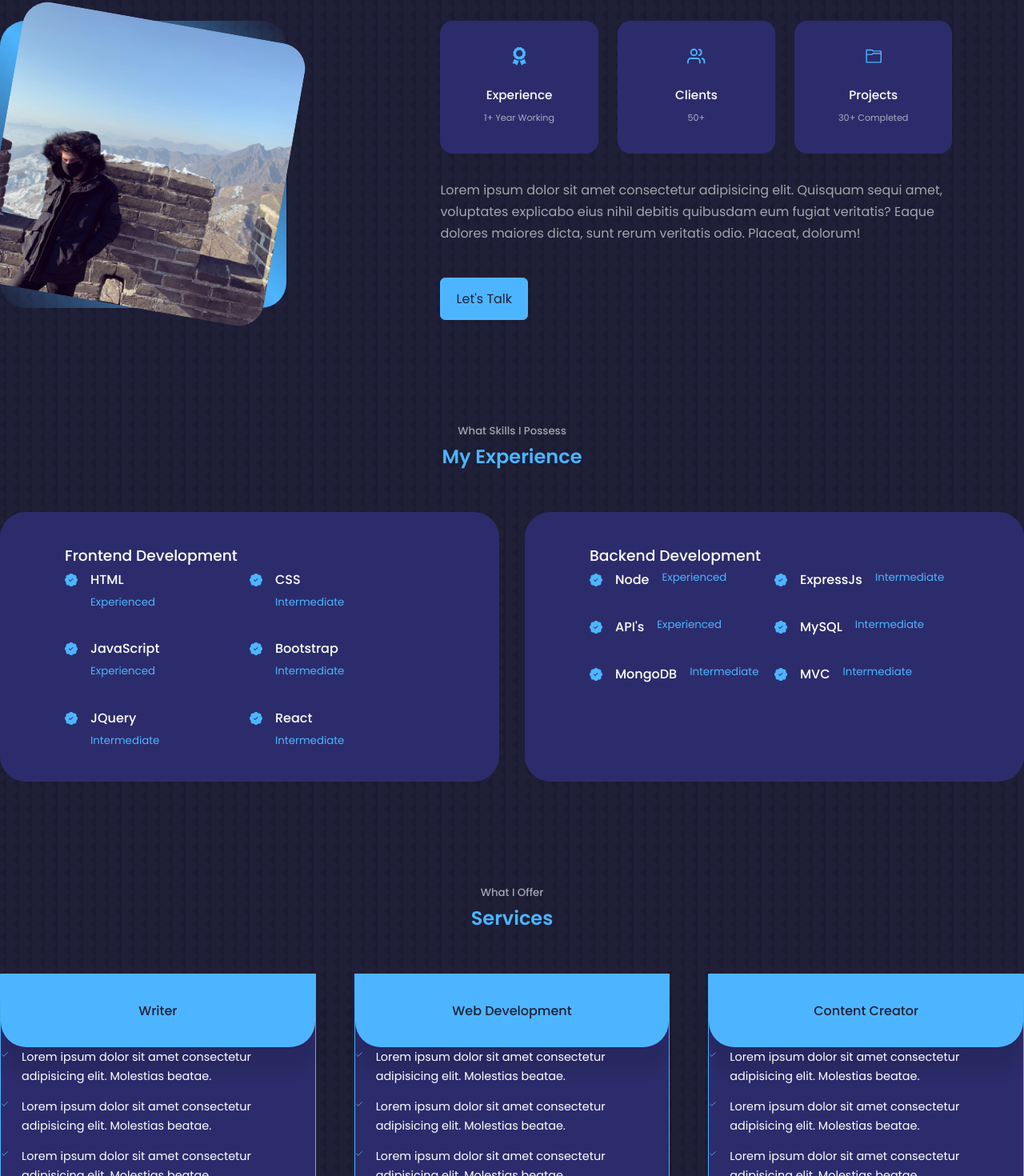
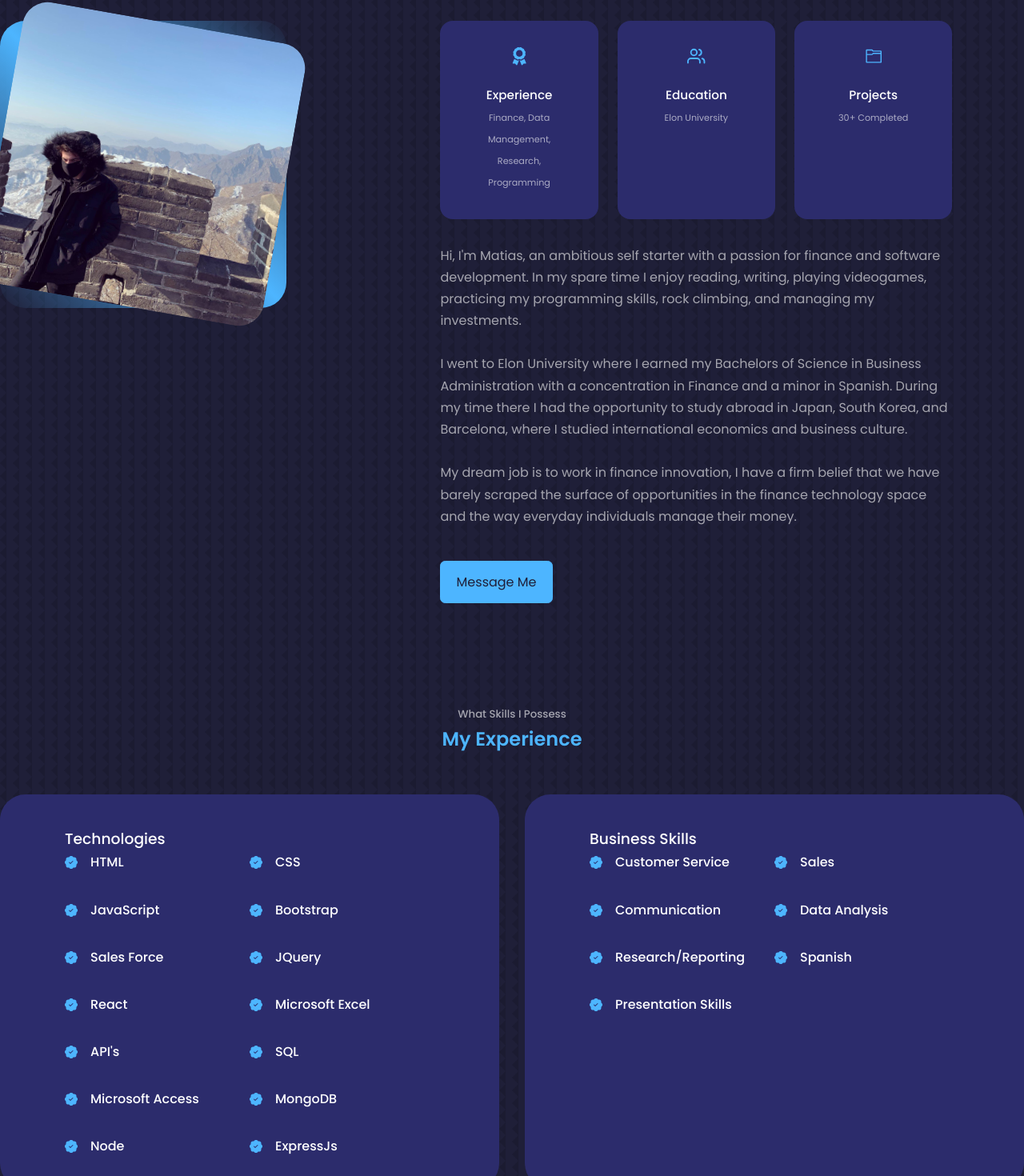
Before and after one commit to Titoxox97/react-portfolio-mysite, a React (Create React App) app: page / in a window 1280 px wide. Shown: the part 1013-2483 px from the top of the page at 80% size. Built offline with nearby package versions, Linux system fonts and the light colour scheme.

Commit message:
contents

```diff
--- a/src/components/about/About.jsx
+++ b/src/components/about/About.jsx
@@ -23,13 +23,13 @@ const About = () => {
                         <article className='about__card'>
                             <FaAward className='about__icon' />
                             <h5>Experience</h5>
-                            <small>1+ Year Working</small>
+                            <small>Finance, Data Management, Research, Programming</small>
                         </article>
 
                         <article className='about__card'>
                             <FiUsers className='about__icon' />
-                            <h5>Clients</h5>
-                            <small>50+</small>
+                            <h5>Education</h5>
+                            <small>Elon University</small>
                         </article>
 
                         <article className='about__card'>
@@ -41,10 +41,13 @@ const About = () => {
                     </div>
 
                     <p>
-                        Lorem ipsum dolor sit amet consectetur adipisicing elit. Quisquam sequi amet, voluptates explicabo eius nihil debitis quibusdam eum fugiat veritatis? Eaque dolores maiores dicta, sunt rerum veritatis odio. Placeat, dolorum!
+                        Hi, I'm Matias, an ambitious self starter with a passion for finance and software development. In my spare time I enjoy reading, writing, playing videogames, practicing my programming skills, rock climbing, and managing my investments. <br /> <br />
+                        I went to Elon University where I earned my Bachelors of Science in Business Administration with a concentration in Finance and a minor in Spanish. During my time there I had the opportunity to study abroad in Japan, South Korea, and Barcelona, where I studied international economics and business culture. <br /> <br />
+                        My dream job is to work in finance innovation, I have a firm belief that we have barely scraped the surface of opportunities in the finance technology space and the way everyday individuals manage their money.
+
                     </p>
 
-                    <a href='#contact' className='btn btn-primary'>Let's Talk</a>
+                    <a href='#contact' className='btn btn-primary'>Message Me</a>
 
                 </div>
             </div>
--- a/src/components/contact/contact.css
+++ b/src/components/contact/contact.css
@@ -9,6 +9,8 @@
     display: flex;
     flex-direction: column;
     gap: 1.2rem;
+    left: 20rem;
+
 }
 
 .contact_option {
@@ -18,6 +20,7 @@
     text-align: center;
     border: 1px solid transparent;
     transition: var(--transition);
+
 
 }
 
@@ -35,7 +38,9 @@
 margin-top: 0.7rem;
 display: inline-block;
 font-size: 0.8rem;
+color: var(--color-primary);
 }
+
 
 /* ====FORM====== */
 
--- a/src/components/experience/Experience.jsx
+++ b/src/components/experience/Experience.jsx
@@ -10,87 +10,114 @@ const Experience = () => {
 
             <div className='container experience_container'>
                 <div className='experience_frontend'>
-                    <h3>Frontend Development</h3>
+                    <h3>Technologies</h3>
                     <div className='experience_content'>
                         <article className='experience_details'>
                             <BsPatchCheckFill className='experience_details-icon' />
                             <div>
                                 <h4>HTML</h4>
-                                <small className='text-light'>Experienced</small>
                             </div>
                         </article>
                         <article className='experience_details'>
                             <BsPatchCheckFill className='experience_details-icon' />
                             <div>
                                 <h4>CSS</h4>
-                                <small className='text-light'>Intermediate</small>
                             </div>
                         </article>
                         <article className='experience_details'>
                             <BsPatchCheckFill className='experience_details-icon' />
                             <div>
                                 <h4>JavaScript</h4>
-                                <small className='text-light'>Experienced</small>
                             </div>
                         </article>
                         <article className='experience_details'>
                             <BsPatchCheckFill className='experience_details-icon' />
                             <div>
                                 <h4>Bootstrap</h4>
-                                <small className='text-light'>Intermediate</small>
                             </div>
+                        </article>
+                        <article className='experience_details'>
+                            <BsPatchCheckFill className='experience_details-icon' />
+                            <h4>Sales Force</h4>
                         </article>
                         <article className='experience_details'>
                             <BsPatchCheckFill className='experience_details-icon' />
                             <div>
                                 <h4>JQuery</h4>
-                                <small className='text-light'>Intermediate</small>
                             </div>
                         </article>
                         <article className='experience_details'>
                             <BsPatchCheckFill className='experience_details-icon' />
                             <div>
                                 <h4>React</h4>
-                                <small className='text-light'>Intermediate</small>
                             </div>
+                        </article>
+                        <article className='experience_details'>
+                            <BsPatchCheckFill className='experience_details-icon' />
+                            <h4>Microsoft Excel</h4>
+                        </article>
+                        <article className='experience_details'>
+                            <BsPatchCheckFill className='experience_details-icon' />
+                            <h4>API's</h4>
+                        </article>
+                        <article className='experience_details'>
+                            <BsPatchCheckFill className='experience_details-icon' />
+                            <h4>SQL</h4>
+                        </article>
+                        <article className='experience_details'>
+                            <BsPatchCheckFill className='experience_details-icon' />
+                            <h4>Microsoft Access</h4>
+                        </article>
+                        <article className='experience_details'>
+                            <BsPatchCheckFill className='experience_details-icon' />
+                            <h4>MongoDB</h4>
+                        </article>
+                        <article className='experience_details'>
+                            <BsPatchCheckFill className='experience_details-icon' />
+                            <h4>Node</h4>
+                        </article>
+                        <article className='experience_details'>
+                            <BsPatchCheckFill className='experience_details-icon' />
+                            <h4>ExpressJs</h4>
                         </article>
                     </div>
                 </div>
 
                 {/* Beginning of Backend */}
                 <div className='"experience_backend'>
-                    <h3>Backend Development</h3>
+                    <h3>Business Skills</h3>
                     <div className='experience_content'>
+
                         <article className='experience_details'>
                             <BsPatchCheckFill className='experience_details-icon' />
-                            <h4>Node</h4>
-                            <small className='text-light'>Experienced</small>
+                            <h4>Customer Service</h4>
                         </article>
                         <article className='experience_details'>
                             <BsPatchCheckFill className='experience_details-icon' />
-                            <h4>ExpressJs</h4>
-                            <small className='text-light'>Intermediate</small>
+                            <h4>Sales</h4>
                         </article>
                         <article className='experience_details'>
                             <BsPatchCheckFill className='experience_details-icon' />
-                            <h4>API's</h4>
-                            <small className='text-light'>Experienced</small>
+                            <h4>Communication</h4>
                         </article>
                         <article className='experience_details'>
                             <BsPatchCheckFill className='experience_details-icon' />
-                            <h4>MySQL</h4>
-                            <small className='text-light'>Intermediate</small>
+                            <h4>Data Analysis</h4>
                         </article>
                         <article className='experience_details'>
                             <BsPatchCheckFill className='experience_details-icon' />
-                            <h4>MongoDB</h4>
-                            <small className='text-light'>Intermediate</small>
+                            <h4>Research/Reporting</h4>
                         </article>
                         <article className='experience_details'>
                             <BsPatchCheckFill className='experience_details-icon' />
-                            <h4>MVC</h4>
-                            <small className='text-light'>Intermediate</small>
+                            <h4>Spanish</h4>
                         </article>
+                        <article className='experience_details'>
+                            <BsPatchCheckFill className='experience_details-icon' />
+                            <h4>Presentation Skills</h4>
+                        </article>
+
+
                     </div>
                 </div>
 
```
